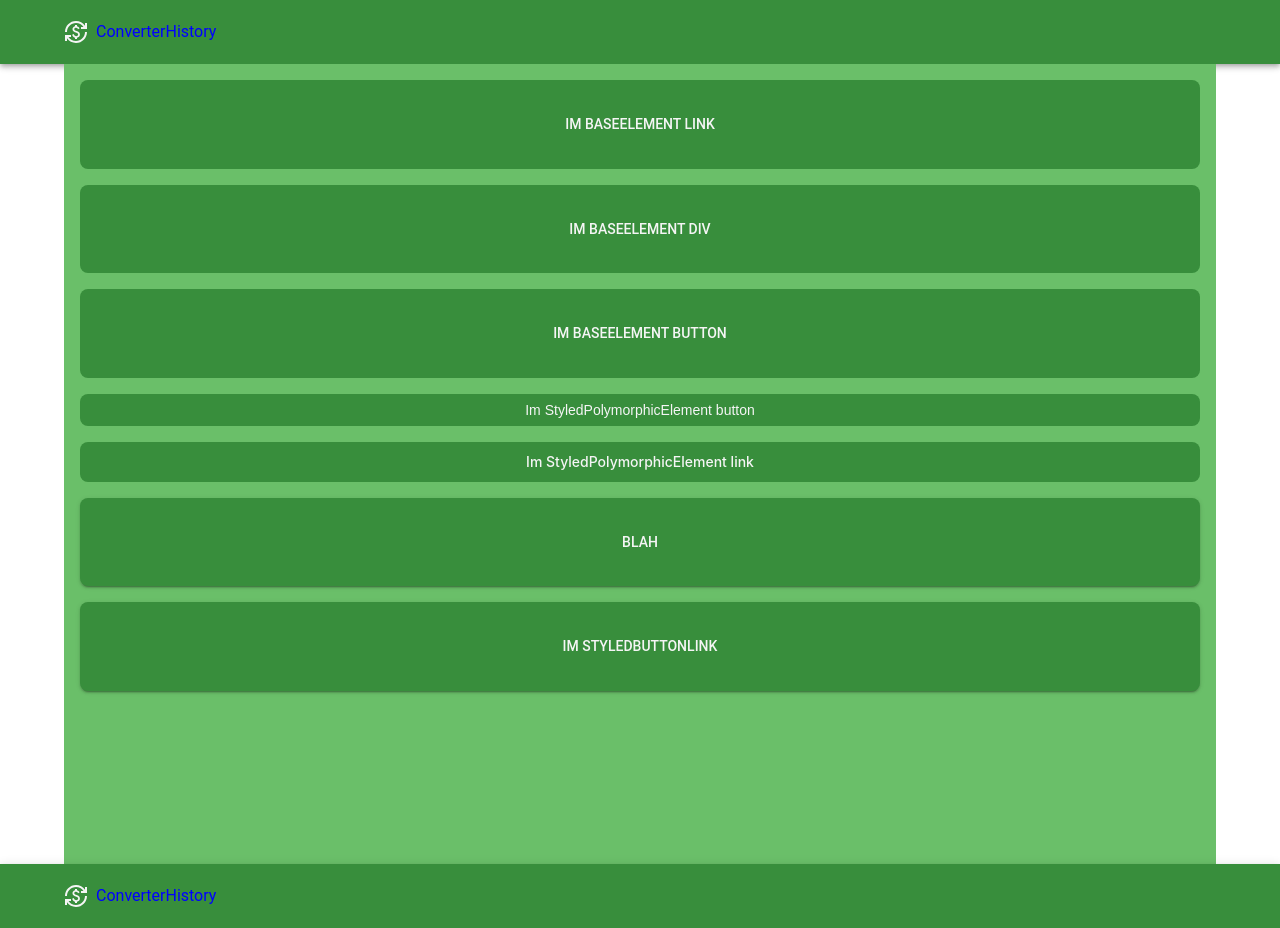
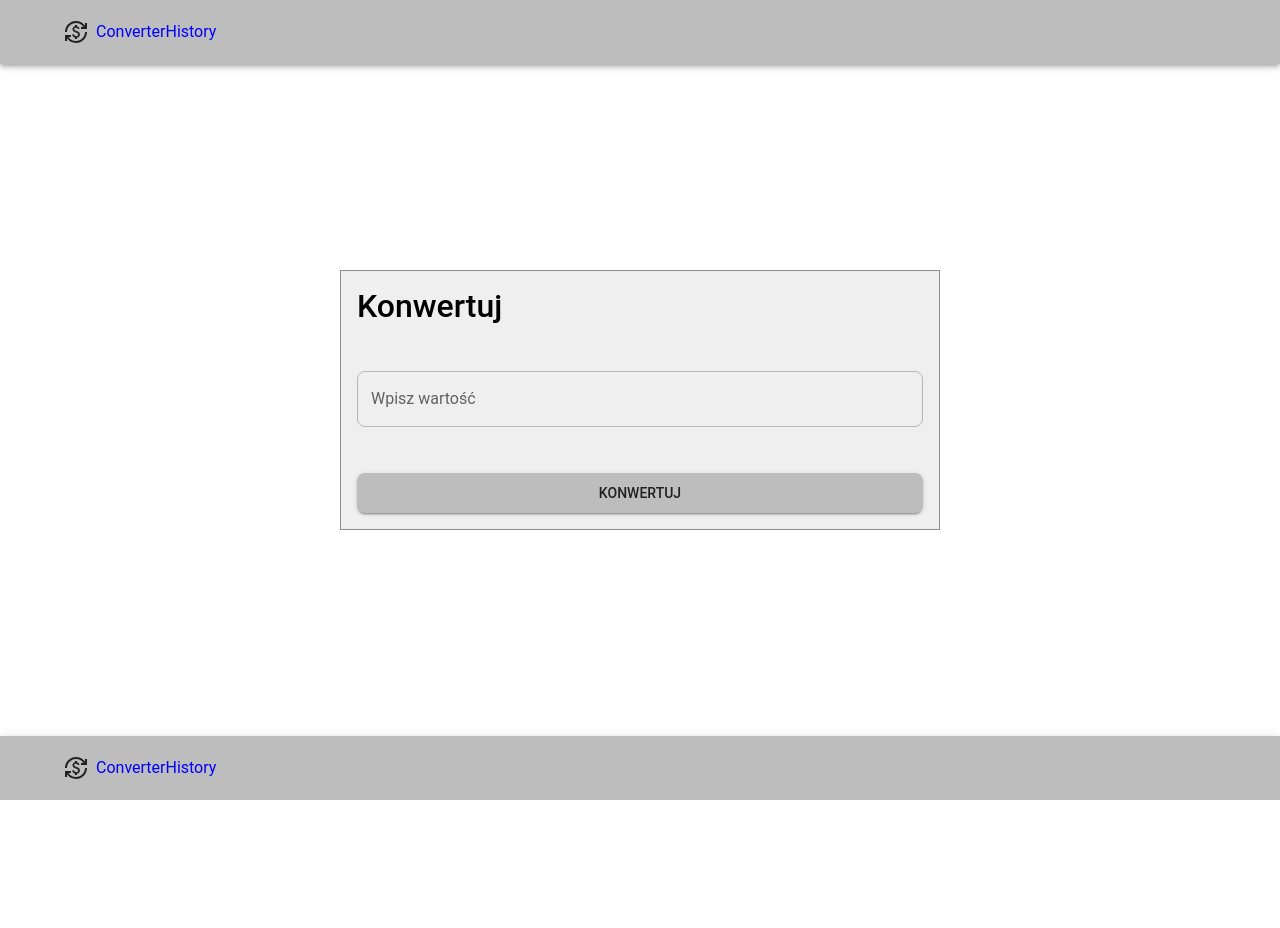
Before and after one commit to lukmrv/neo_converter, a React (Vite) app: page / in a window 1280 px wide. After the commit the page ends 800 px from the top, so only its background shows below. Built offline with nearby package versions, Linux system fonts and the light colour scheme.

Commit message:
Add input with useController hook

```diff
--- a/package.json
+++ b/package.json
@@ -13,14 +13,17 @@
 		"@emotion/react": "^11.10.5",
 		"@emotion/styled": "^11.10.5",
 		"@fontsource/roboto": "^4.5.8",
+		"@hookform/resolvers": "^2.9.10",
 		"@mui/icons-material": "^5.11.0",
 		"@mui/material": "^5.11.1",
 		"react": "^18.2.0",
 		"react-dom": "^18.2.0",
 		"react-error-boundary": "^3.1.4",
+		"react-hook-form": "^7.41.1",
 		"react-query": "^3.39.2",
 		"react-router": "^6.6.1",
-		"react-router-dom": "^6.6.1"
+		"react-router-dom": "^6.6.1",
+		"zod": "^3.20.2"
 	},
 	"devDependencies": {
 		"@types/node": "^18.11.17",
--- a/src/components/Converter/Converter.tsx
+++ b/src/components/Converter/Converter.tsx
@@ -1,44 +1,53 @@
 import React from 'react';
 
+import { useForm } from 'react-hook-form';
+import { zodResolver } from '@hookform/resolvers/zod';
+
+import Typography from '@mui/material/Typography';
 import Box from '@mui/material/Box';
 
-import {
-  StyledPolymorphicElement,
-  StyledButtonLink,
-  StyledButton,
-  BaseElement,
-} from 'styles/styledComponents';
+import { StyledButton } from 'styles/styledComponents';
+import { excgangeSchema, ExcgangeSchema } from 'utils/validations';
+import { Input } from 'components/Input/Input';
 
 const Converter = () => {
+  const {
+    control,
+    handleSubmit,
+    // getValues,
+  } = useForm<ExcgangeSchema>({
+    defaultValues: {
+      amount: '',
+    },
+    mode: 'onSubmit',
+    resolver: zodResolver(excgangeSchema),
+  });
+
+  const onSubmit = (data: ExcgangeSchema) => {
+    console.log('data', data);
+  };
+
   return (
     <Box
-      maxWidth="lg"
       sx={{
-        minHeight: '100vh',
+        width: '600px',
+        margin: '0 auto',
+        border: '1px solid',
         display: 'flex',
         flexDirection: 'column',
         backgroundColor: 'primary.light',
+        borderColor: 'primary.dark',
         gap: 2,
         padding: 2,
       }}
     >
-      <BaseElement component="a" href="/">
-        Im BaseElement link
-      </BaseElement>
-      <BaseElement component="div">Im BaseElement div</BaseElement>
-      <BaseElement component="button">Im BaseElement button</BaseElement>
+      <Typography variant="h2">Konwertuj</Typography>
 
-      <StyledPolymorphicElement tag="button">
-        Im StyledPolymorphicElement button
-      </StyledPolymorphicElement>
-      <StyledPolymorphicElement tag="a" href="/">
-        Im StyledPolymorphicElement link
-      </StyledPolymorphicElement>
+      <Input control={control} name="amount" label="Wpisz wartość" />
 
-      <StyledButton variant="contained">blah</StyledButton>
-      <StyledButtonLink to="/" variant="contained">
-        Im StyledButtonLink
-      </StyledButtonLink>
+      <StyledButton variant="contained" onClick={handleSubmit(onSubmit)}>
+        Konwertuj
+      </StyledButton>
     </Box>
   );
 };
--- /dev/null
+++ b/src/components/Input/Input.tsx
@@ -0,0 +1,45 @@
+import React, { ComponentPropsWithRef, ElementType, PropsWithChildren } from 'react';
+
+import { useController, UseControllerProps } from 'react-hook-form';
+
+import TextField from '@mui/material/TextField';
+import Typography, { TypographyProps } from '@mui/material/Typography';
+import Box from '@mui/material/Box';
+
+import { ExcgangeSchema } from 'utils/validations';
+
+type InputProps<T extends ElementType> = {
+  control: ExcgangeSchema;
+} & ComponentPropsWithRef<T> &
+  PropsWithChildren &
+  UseControllerProps<ExcgangeSchema>;
+
+const ErrorMessage = ({ children, ...rest }: PropsWithChildren<TypographyProps>) => (
+  <Typography color="error" {...rest}>
+    {children}
+  </Typography>
+);
+
+const Input = <T extends ElementType>(props: InputProps<T>) => {
+  const { field, fieldState } = useController(props);
+
+  return (
+    <Box sx={{ position: 'relative' }}>
+      {fieldState.error && (
+        <ErrorMessage sx={{ position: 'absolute', right: '0', top: '0px' }}>
+          {fieldState.error.message}
+        </ErrorMessage>
+      )}
+
+      <TextField
+        label={props.label}
+        error={Boolean(fieldState.error)}
+        inputProps={{ inputMode: 'numeric', pattern: '[0-9]*' }}
+        sx={{ margin: '30px 0', width: '100%' }}
+        {...field}
+      />
+    </Box>
+  );
+};
+
+export { Input };
--- a/src/components/Layout/Layout.tsx
+++ b/src/components/Layout/Layout.tsx
@@ -8,7 +8,12 @@ const Layout = ({ children }: PropsWithChildren) => {
   return (
     <>
       <Header />
-      <Container maxWidth="lg">{children}</Container>
+      <Container
+        maxWidth="lg"
+        sx={{ display: 'flex', alignItems: 'center', minHeight: 'calc(100vh - 128px)' }}
+      >
+        {children}
+      </Container>
       <Header />
     </>
   );
--- a/src/providers/AppProvider.tsx
+++ b/src/providers/AppProvider.tsx
@@ -1,6 +1,6 @@
 import React, { PropsWithChildren } from 'react';
 
-import { ReactQueryDevtools } from 'react-query/devtools';
+// import { ReactQueryDevtools } from 'react-query/devtools';
 import { QueryClient, QueryClientProvider } from 'react-query';
 import { ErrorBoundary } from 'react-error-boundary';
 
@@ -33,7 +33,7 @@ const AppProvider = ({ children }: PropsWithChildren) => {
     >
       <ErrorBoundary FallbackComponent={ErrorFallback}>
         <QueryClientProvider client={queryClient}>
-          {process.env.NODE_ENV !== 'test' && <ReactQueryDevtools />}
+          {/* {process.env.NODE_ENV !== 'test' && <ReactQueryDevtools />} */}
           <ThemeProvider theme={theme}>{children}</ThemeProvider>
         </QueryClientProvider>
       </ErrorBoundary>
--- a/src/styles/customTheme.ts
+++ b/src/styles/customTheme.ts
@@ -1,7 +1,22 @@
 import { createTheme, ThemeOptions } from '@mui/material';
+import { Spacing } from '@mui/system';
 
 declare module '@mui/material' {
   interface CustomThemeOverrides extends ThemeOptions {
+    palette: {
+      primary: {
+        light: string;
+        main: string;
+        dark: string;
+        contrastText: string;
+      };
+      secondary: {
+        light: string;
+        main: string;
+        dark: string;
+        contrastText: string;
+      };
+    };
     typography: {
       fontFamily: string;
       h1: {
@@ -21,6 +36,10 @@ declare module '@mui/material' {
         fontWeight: number;
       };
     };
+    spacing: Spacing;
+    shape: {
+      borderRadius: number;
+    };
   }
 }
 
@@ -28,16 +47,16 @@ export const theme = createTheme({
   // colors
   palette: {
     primary: {
+      light: '#efefef',
+      main: '#bdbdbd',
+      dark: '#8d8d8d',
+      contrastText: '#212121',
+    },
+    secondary: {
       light: '#6abf69',
       main: '#388e3c',
       dark: '#00600f',
       contrastText: '#f5f5f5',
-    },
-    secondary: {
-      light: '#efefef',
-      main: '#bdbdbd',
-      dark: '#8d8d8d',
-      contrastText: '#212121',
     },
   },
   typography: {
--- a/src/styles/styledComponents.tsx
+++ b/src/styles/styledComponents.tsx
@@ -1,9 +1,9 @@
-import React, { ElementType } from 'react';
+import React, { ComponentPropsWithRef, ElementType } from 'react';
 
 import { Link } from 'react-router-dom';
 
-import { styled, Theme } from '@mui/material';
-import Button, { ButtonTypeMap } from '@mui/material/Button';
+import { styled, CustomThemeOverrides } from '@mui/material';
+import Button, { ButtonProps } from '@mui/material/Button';
 
 // eslint-disable-next-line no-restricted-imports
 import {
@@ -11,59 +11,58 @@ import {
   PolymorphicElementProps,
 } from 'components/PolymorphicElement/PolymorphicElement';
 
-// shared styles
-// when passing theme to buttonStyles, we cast its type to
-// Theme, but it's actually CustomThemeOverrides
-const buttonStyles = (theme: Theme) => ({
-  padding: theme.spacing(4, 6),
+// =========SHARED STYLES==============
+// CustomThemeOverrides extended by ThemeOptions
+
+const buttonStyles = (theme: CustomThemeOverrides) => ({
+  padding: theme.spacing(1, 2),
   borderRadius: theme.shape.borderRadius,
-  backgroundColor: theme.palette.primary.main,
   color: theme.palette.primary.contrastText,
   fontSize: theme.typography.button.fontSize,
   fontWeight: theme.typography.button.fontWeight,
 });
 
-// ===============================
+// =====================BUTTON==========================
 // Styled MUI Button
-//
+
 export const StyledButton = styled(
   // eslint-disable-next-line react/display-name
-  ({ children, ...rest }: ButtonTypeMap['props']) => <Button {...rest}>{children}</Button>
+  <T extends ElementType>({ children, ...rest }: ButtonProps & ComponentPropsWithRef<T>) => (
+    <Button {...rest}>{children}</Button>
+  )
 )(({ theme }) => buttonStyles(theme));
 
-// ===============================
+// ===================INTERNAL LINK=====================
 // React Router Link which looks like MUI Button
-//
+
 export const StyledButtonLink = styled(
-  ({ children, ...rest }: { to: string } & ButtonTypeMap['props']) => (
+  <T extends ElementType>({ children, ...rest }: ButtonProps & ComponentPropsWithRef<T>) => (
     <Button component={Link} {...rest}>
       {children}
     </Button>
   )
 )(({ theme }) => buttonStyles(theme));
 
-// ===============================
-// Base element for different components, which will have muit theme applied
-//
+// ============POLYMORPHIC INTERACTIVE MUI==============
+// Base element for different components, which will have MUI theme applied
+
 export const BaseElement = styled(
-  ({
+  <T extends ElementType>({
     component,
     children,
     ...rest
-  }: { component: ElementType; href?: string } & ButtonTypeMap['props']) => (
+  }: ButtonProps & ComponentPropsWithRef<T>) => (
     <Button component={component} {...rest}>
       {children}
     </Button>
   )
-  // THEME CUSTOMIZATION
 )(({ theme }) => buttonStyles(theme));
 
-// ===============================
+// ==================POLYMORPHIC CUSTOM=================
 // Styled Polymorphic Component, which could be passed html tag
 // name as well as generic MUI props
-//
 // FUN, but overcomplicated and not necessary with MUI
-//
+
 export const StyledPolymorphicElement = styled(
   // COMPONENT 'proxy'
   <T extends ElementType>({ tag, children, ...rest }: PolymorphicElementProps<T>) => (
--- /dev/null
+++ b/src/utils/validations.ts
@@ -0,0 +1,13 @@
+import { z, infer as Infer, object } from 'zod';
+
+export const excgangeSchema = object({
+  amount: z
+    .string()
+    .refine((data) => data.length, {
+      message: 'Podaj wartość do przekonwertowania',
+    })
+    .refine((data) => new RegExp(/\d+/).test(data), {
+      message: 'Pole musi zawierać wartość numeryczną!',
+    }),
+});
+export type ExcgangeSchema = Infer<typeof excgangeSchema>;
```
Also changed, not shown: 1 other file (tests, documents, lock files or other folders).
